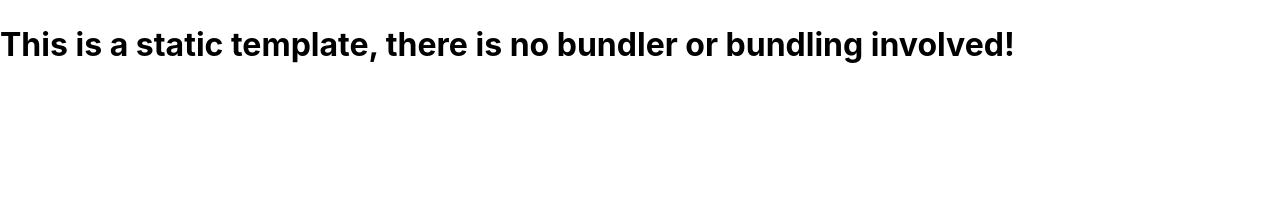
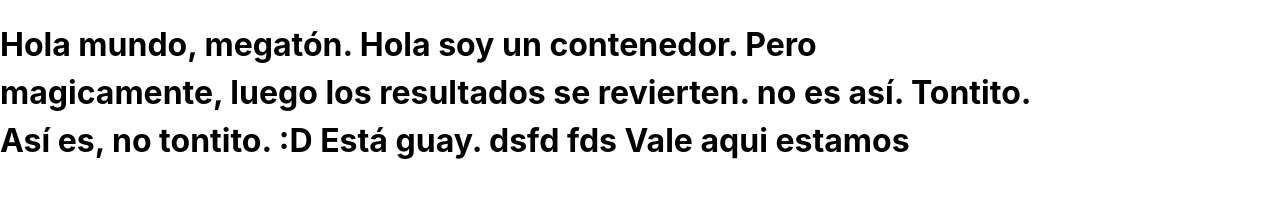
Before and after one commit to sergiocomovas/contenedor-horizontal, a website: page index.html in a window 1280 px wide. Drawn offline with nearby package versions, Linux system fonts and the light colour scheme.

Commit message:
Update index.html

```diff
--- a/index.html
+++ b/index.html
@@ -9,7 +9,13 @@
 	</head>
 	<body>
 		<h1>
-			This is a static template, there is no bundler or bundling involved!
+			Hola mundo, megatón. Hola soy un contenedor. Pero magicamente, luego los resultados se revierten.
+			no es así. Tontito. Así es, no tontito. :D Está guay.
+			dsfd
+			fds
+
+
+			Vale aqui estamos
 		</h1>
 	</body>
 </html>
```
